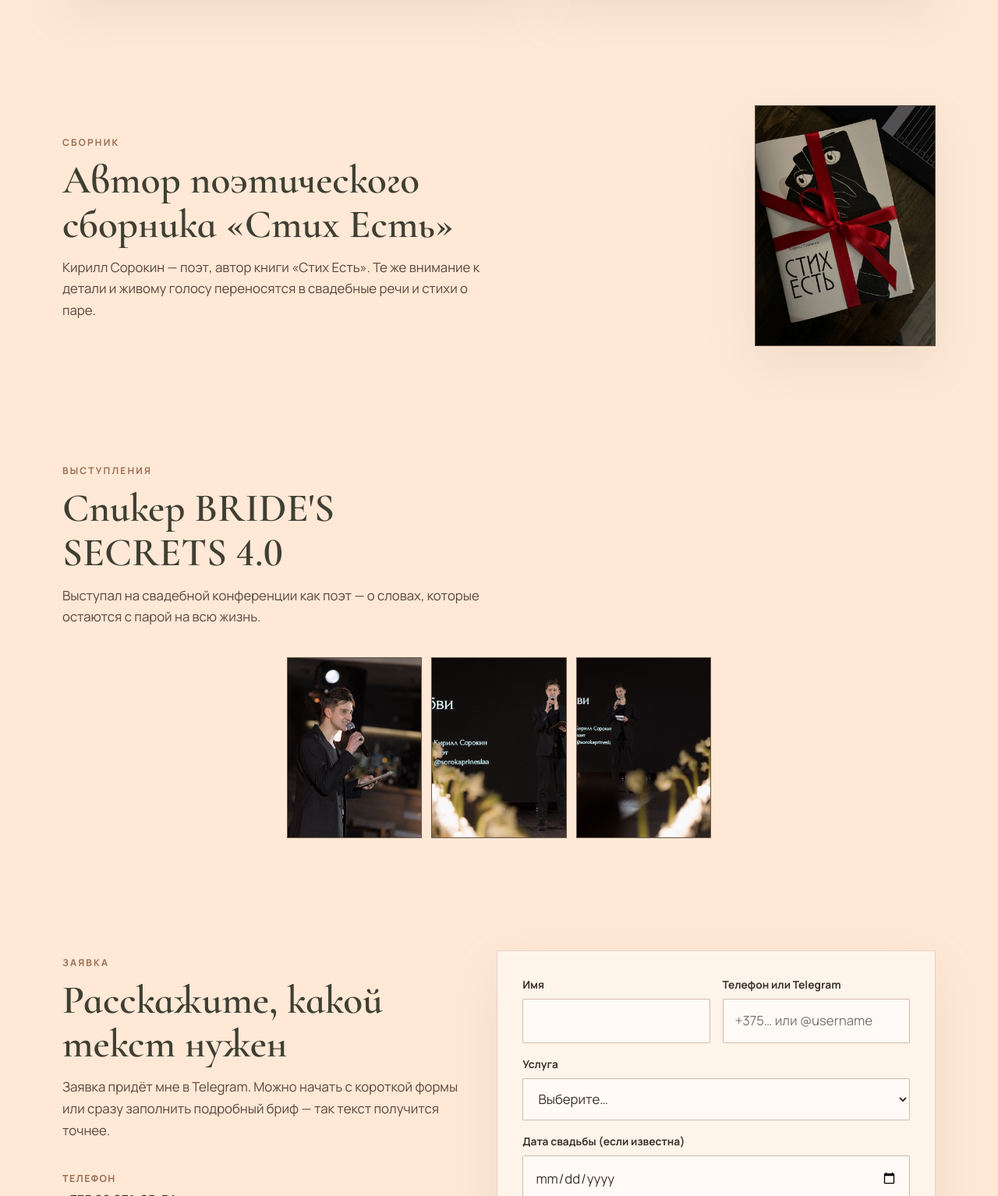
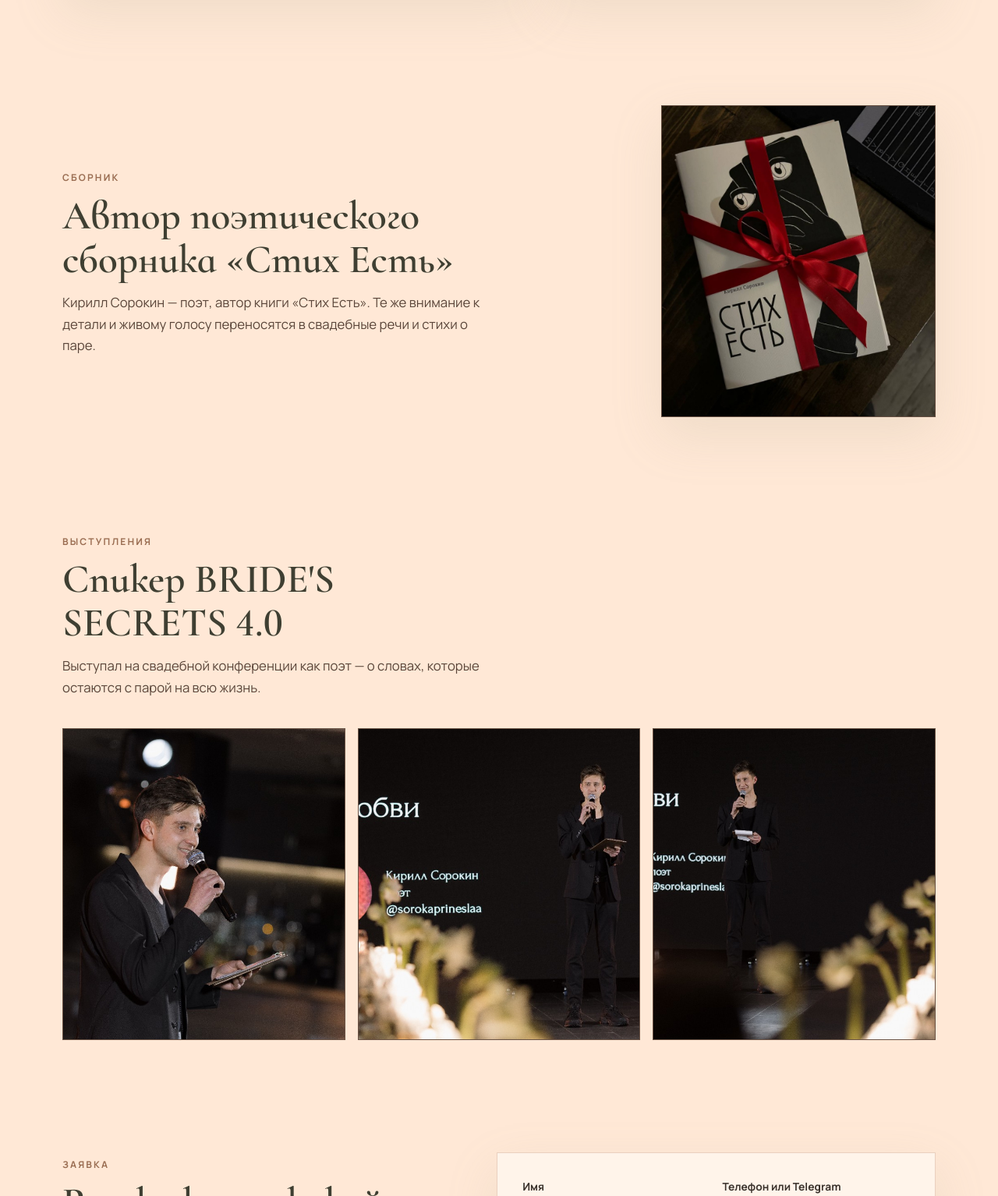
Before and after one commit to testqcqaweb/soroka-prinesla, a website: page index.html in a window 1280 px wide. Shown: the part 2580-4114 px from the top of the page at 78% size. Drawn offline with Linux system fonts and the light colour scheme.

Commit message:
Scale homepage photos to about half the viewport.
Co-authored-by: Cursor <cursoragent@cursor.com>

```diff
--- a/css/styles.css
+++ b/css/styles.css
@@ -719,7 +719,8 @@ a:hover {
   border: 1px solid var(--feature-card-border);
   background: #1c1714;
   box-shadow: var(--shadow);
-  width: min(13.5rem, 72%);
+  width: min(20rem, 78%);
+  max-height: min(50vh, 28rem);
   aspect-ratio: 3 / 4;
   justify-self: center;
 }
@@ -727,7 +728,7 @@ a:hover {
 @media (min-width: 820px) {
   .book-card {
     justify-self: end;
-    width: min(14.5rem, 100%);
+    width: min(22rem, 100%);
   }
 }
 
@@ -746,8 +747,8 @@ a:hover {
 
 .speaking-gallery {
   display: grid;
-  gap: 0.7rem;
-  width: min(34rem, 100%);
+  gap: 0.85rem;
+  width: 100%;
   margin-inline: auto;
   justify-items: center;
   animation: rise 1s var(--ease) both;
@@ -756,7 +757,7 @@ a:hover {
 @media (min-width: 700px) {
   .speaking-gallery {
     grid-template-columns: repeat(3, 1fr);
-    gap: 0.75rem;
+    gap: 1rem;
     justify-items: stretch;
   }
 }
@@ -767,12 +768,14 @@ a:hover {
   border: 1px solid var(--feature-card-border);
   background: #2a2420;
   aspect-ratio: 3 / 4;
-  width: min(12.5rem, 100%);
+  width: min(20rem, 100%);
+  max-height: min(50vh, 28rem);
 }
 
 @media (min-width: 700px) {
   .speaking-shot {
     width: auto;
+    max-height: min(50vh, 30rem);
   }
 }
 
--- a/index.html
+++ b/index.html
@@ -11,7 +11,7 @@
     <link rel="icon" href="favicon.svg" type="image/svg+xml" />
     <link rel="icon" href="images/favicon-512.png" type="image/png" sizes="512x512" />
     <link rel="apple-touch-icon" href="images/apple-touch-icon.png" />
-    <link rel="stylesheet" href="css/styles.css?v=20260718" />
+    <link rel="stylesheet" href="css/styles.css?v=20260718b" />
   </head>
   <body>
     <a class="skip-link" href="#main">К содержанию</a>
```
Also changed, not shown: brief.html (+1 -1 lines).
